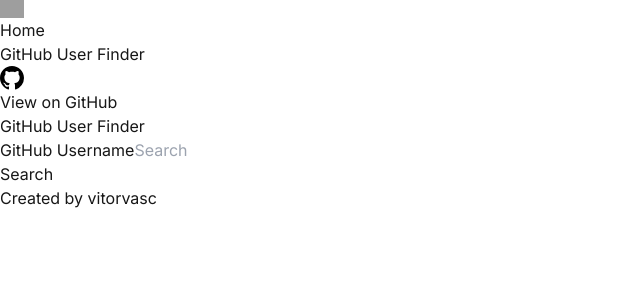
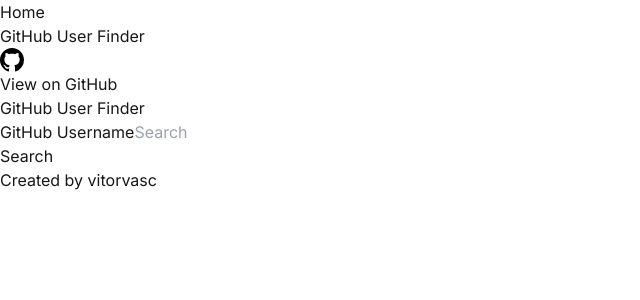
Before and after one commit to vitorvasc/app-github-finder, a Next.js app: page / in a window 1280 px wide. Shown: the top 300 px of the page, without its empty margins (0-640 px from the left). Built offline with nearby package versions, Linux system fonts and the light colour scheme; grey boxes are pictures that could not be loaded.

Commit message:
chore: update header

```diff
--- a/src/components/Header.tsx
+++ b/src/components/Header.tsx
@@ -1,5 +1,4 @@
 import GitHubIcon from '@/assets/icons/github.svg';
-import HomeIcon from '@/assets/icons/home.svg';
 import Image from 'next/image';
 import Link from 'next/link';
 
@@ -13,8 +12,6 @@
               href='/'
               className='flex items-center space-x-2 text-neutral-700 hover:text-blue-500 transition-colors'
             >
-              <Image src={HomeIcon} alt='Home' width='24' height='24' />
-
               <span className='font-semibold'>Home</span>
             </Link>
           </div>
```
